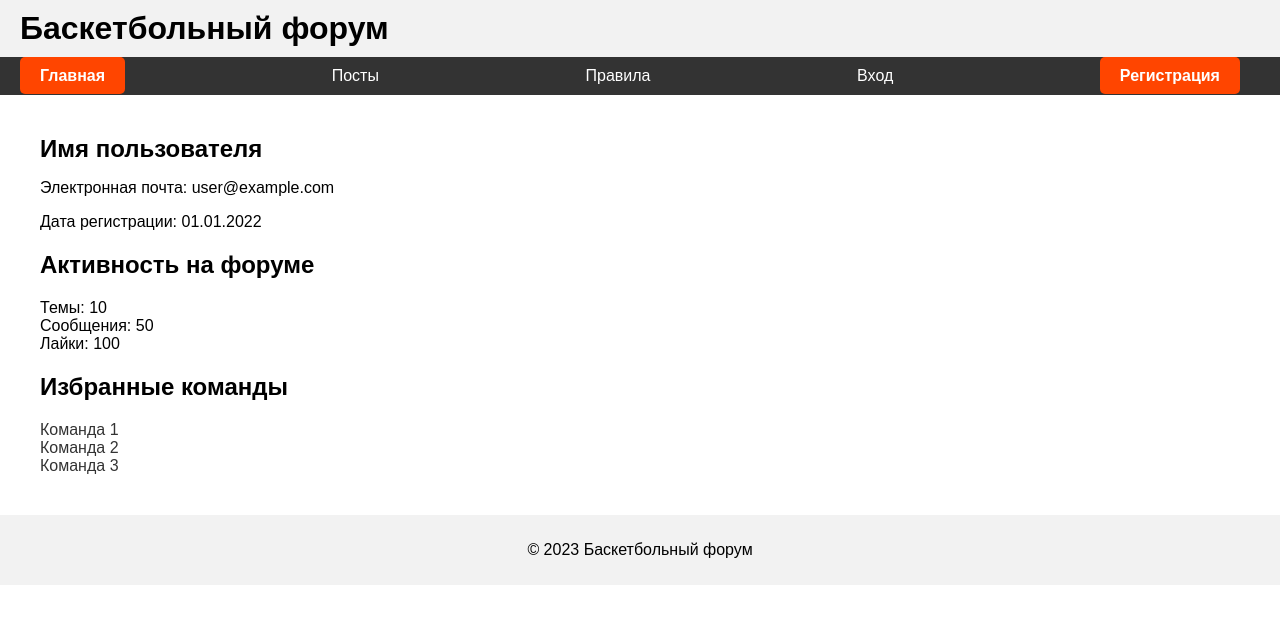
After one commit to Mrklod/basket_forum, a Django app: page /profile/ in a window 1280 px wide. The commit adds this page. Shown: the top 624 px of the page. Run offline with Django 4.2, Linux system fonts and the light colour scheme.

Commit message:
add vison logoin and logout,personal profile

```diff
--- a/basketforum/blog/urls.py
+++ b/basketforum/blog/urls.py
@@ -6,5 +6,6 @@ urlpatterns = [
     path('rules/',rules,name='rule'),
     path('posts/',posts,name='posts'),
     path('posti/<int:post_id>',single_post,name='single_post'),
-    path('add_post/',add_post,name='add_post')
+    path('add_post/',add_post,name='add_post'),
+    path('profile/',profile,name='profile')
 ]
--- a/basketforum/blog/views.py
+++ b/basketforum/blog/views.py
@@ -26,3 +26,6 @@ def add_post(request):
             return HttpResponseRedirect(reverse('posts'))
     context = {'form':form}
     return render(request,'blog/add_post.html',context=context)
+
+def profile(request):
+    return render(request,'blog/profile.html')
--- a/basketforum/templates/blog/base.html
+++ b/basketforum/templates/blog/base.html
@@ -17,8 +17,13 @@
         <li><a href="{% url 'main' %}" class="register-btn">Главная</a></li>
         <li><a href="{% url 'posts' %}">Посты</a></li>
         <li><a href="{% url 'rule' %}">Правила</a></li>
+        {% if user.is_authenticated  %}
+          <li><a href="{% url 'profile' %}">{{ user.username }}</a></li>
+          <li><a href="{% url 'logout' %}" >Выход</a></li>
+        {% else %}
         <li><a href="{% url 'login' %}" >Вход</a></li>
         <li><a href="{% url 'register' %}" class="register-btn">Регистрация</a></li>
+        {% endif %}
       </ul>
     </nav>
     <main>
--- /dev/null
+++ b/basketforum/templates/blog/profile.html
@@ -0,0 +1,30 @@
+{% extends 'blog/base.html' %}
+{% load static %}
+
+{% block content %}
+<main>
+      <section class="user-info">
+        <div class="user-details">
+          <h1>Имя пользователя</h1>
+          <p>Электронная почта: user@example.com</p>
+          <p>Дата регистрации: 01.01.2022</p>
+        </div>
+      </section>
+      <section class="forum-activity">
+        <h2>Активность на форуме</h2>
+        <ul>
+          <li>Темы: 10</li>
+          <li>Сообщения: 50</li>
+          <li>Лайки: 100</li>
+        </ul>
+      </section>
+      <section class="favorite-teams">
+        <h2>Избранные команды</h2>
+        <ul>
+          <li><a href="#">Команда 1</a></li>
+          <li><a href="#">Команда 2</a></li>
+          <li><a href="#">Команда 3</a></li>
+        </ul>
+      </section>
+    </main>
+{% endblock content%}
--- a/basketforum/users/urls.py
+++ b/basketforum/users/urls.py
@@ -4,4 +4,5 @@ from .views import *
 urlpatterns = [
     path('register/',register,name='register'),
     path('login/',login,name='login'),
+    path('logout/',logout,name='logout')
 ]
```
Also changed, not shown: basketforum/users/views.py (+8 -0 lines), basketforum/db.sqlite3.
